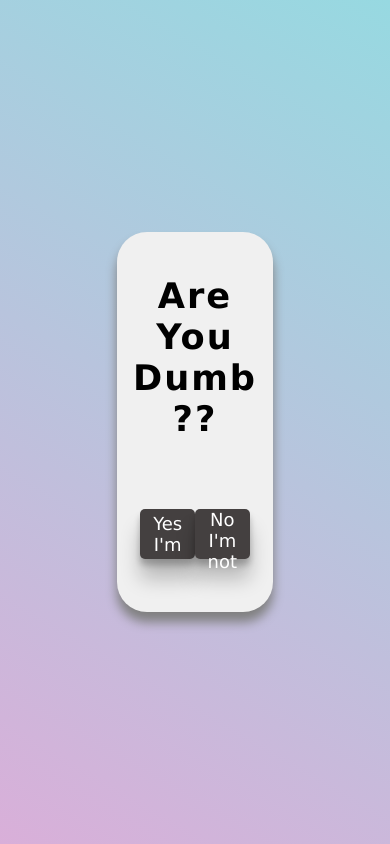
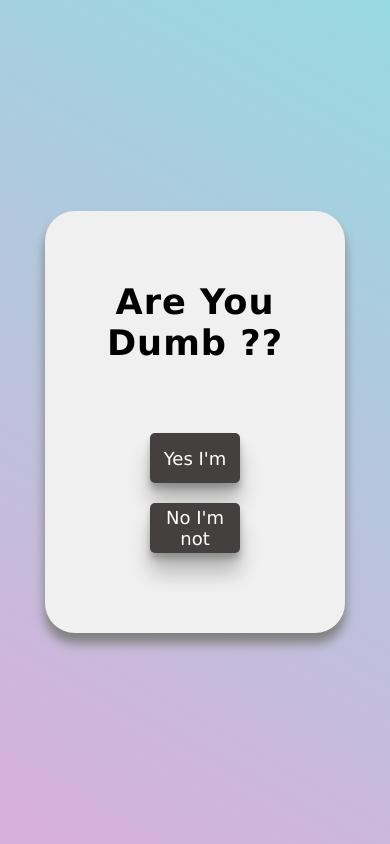
Before and after one commit to Sahilsom08/justFun, a plain HTML site: page index.html in a window 390 px wide. Drawn offline with Linux system fonts and the light colour scheme.

Commit message:
media quirey added

```diff
--- a/fun.js
+++ b/fun.js
@@ -1,4 +1,4 @@
-
+// clientHeight
 
 function boxAppear(){
         let top = Math.floor(Math.random()* box.clientHeight );
--- a/index.html
+++ b/index.html
@@ -4,80 +4,10 @@
     <meta charset="UTF-8">
     <meta name="viewport" content="width=device-width, initial-scale=1.0">
     <title>Mad or Not</title>
-    <style>
-        *{
-            margin: 0;
-            padding: 0;
-            box-sizing: border-box;
-            font-family: Verdana, Geneva, Tahoma, sans-serif;
-        }
-        .container{
-            height: 100vh;
-            width: 100vw;
-            display: flex;
-            justify-content: center;
-            align-items: center;
-            flex-direction: column;
-            /* background-color: #c2aacf; */
-            background-image: linear-gradient( 30deg, #D9afD9 0%, #97D9E1 100% );
-
-        }
-        #box{
-            width: 40%;
-            height: 45%;
-            /* background-image: linear-gradient( 30deg, #D9afD9 0%, #97D9E1 100% ); */
-            background-color: #f0f0f0;
-
-            display: flex;
-            justify-content: center;
-            align-items: center;
-            flex-direction: column;
-            gap: 40px;
-            position: relative;
-            border-radius: 30px;
-            box-shadow: 0px 10px 11px 0.23px rgb(128, 128, 128);
-            text-align: center;
-
-
-        }
-        #up{
-            margin-top: 30px;
-        }
-        #down{
-            width: 70%;
-            display: flex;
-            justify-content: space-between;
-            margin-top: 30px;
-
-        }
-        h2{
-            color: rgb(0, 0, 0);
-            font-size: 2.2rem;
-            letter-spacing: 2px;
-        }
-        button{
-            width: 90px;
-            height: 50px;
-            /* padding-right: 5px;
-            padding-left: 5px; */
-            border-radius: 5px;
-            border: none;
-            background-color: rgb(68, 64, 64);
-            color: white;
-            /* h v blur spread */
-            /* box-shadow: 0px 15px 25px 0.1px gray; */
-            box-shadow: 0 20px 20px rgba(0, 0, 0, 0.23),0 6px 6px rgba(0, 0, 0, 0.23);
-            font-size: large;
-            text-align: center;
-
-        }
-
-    </style>
+    <link rel="stylesheet" href="style.css">
 </head>
 <body>
     <div class="container">
-
-
 
         <div id="box">
             <div id="up">
--- /dev/null
+++ b/style.css
@@ -0,0 +1,87 @@
+*{
+    margin: 0;
+    padding: 0;
+    box-sizing: border-box;
+    font-family: Verdana, Geneva, Tahoma, sans-serif;
+}
+.container{
+    height: 100vh;
+    width: 100vw;
+    display: flex;
+    justify-content: center;
+    align-items: center;
+    flex-direction: column;
+    /* background-color: #c2aacf; */
+    background-image: linear-gradient( 30deg, #D9afD9 0%, #97D9E1 100% );
+
+}
+#box{
+    width: 40%;
+    height: 45%;
+    /* background-image: linear-gradient( 30deg, #D9afD9 0%, #97D9E1 100% ); */
+    background-color: #f0f0f0;
+
+    display: flex;
+    justify-content: center;
+    align-items: center;
+    flex-direction: column;
+    gap: 40px;
+    position: relative;
+    border-radius: 30px;
+    box-shadow: 0px 10px 11px 0.23px rgb(128, 128, 128);
+    text-align: center;
+
+
+}
+#up{
+    margin-top: 30px;
+}
+#down{
+    width: 70%;
+    display: flex;
+    justify-content: space-between;
+    margin-top: 30px;
+
+}
+h2{
+    color: rgb(0, 0, 0);
+    font-size: 2.2rem;
+    letter-spacing: 1px;
+    padding-left: 10px;
+    padding-right: 10px;
+}
+button{
+    width: 90px;
+    height: 50px;
+    /* padding-right: 5px;
+    padding-left: 5px; */
+    border-radius: 5px;
+    border: none;
+    background-color: rgb(68, 64, 64);
+    color: white;
+    /* h v blur spread */
+    /* box-shadow: 0px 15px 25px 0.1px gray; */
+    box-shadow: 0 20px 20px rgba(0, 0, 0, 0.23),0 6px 6px rgba(0, 0, 0, 0.23);
+    font-size: large;
+    text-align: center;
+
+}
+
+@media  screen and (max-width:650px) {
+    #box{
+        height: 50%;
+        width: 45%;
+    }
+    #down{
+        flex-direction: column;
+        justify-content: center;
+        gap: 20px;
+        align-items: center;
+    }
+}
+@media screen and (max-width:450px) {
+    #box{
+        /* height: 500px; */
+        width: 300px;
+    }
+}
```
